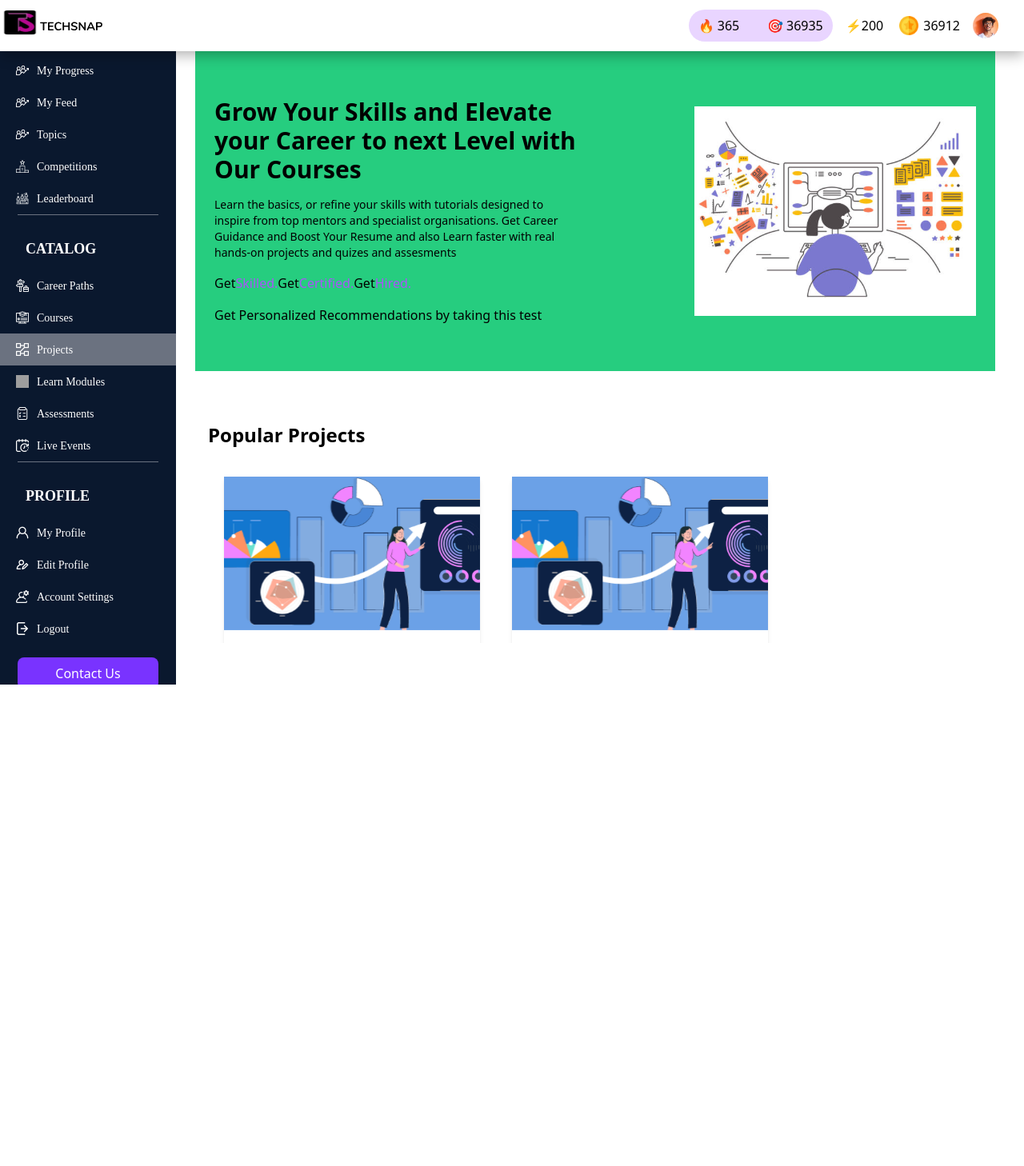
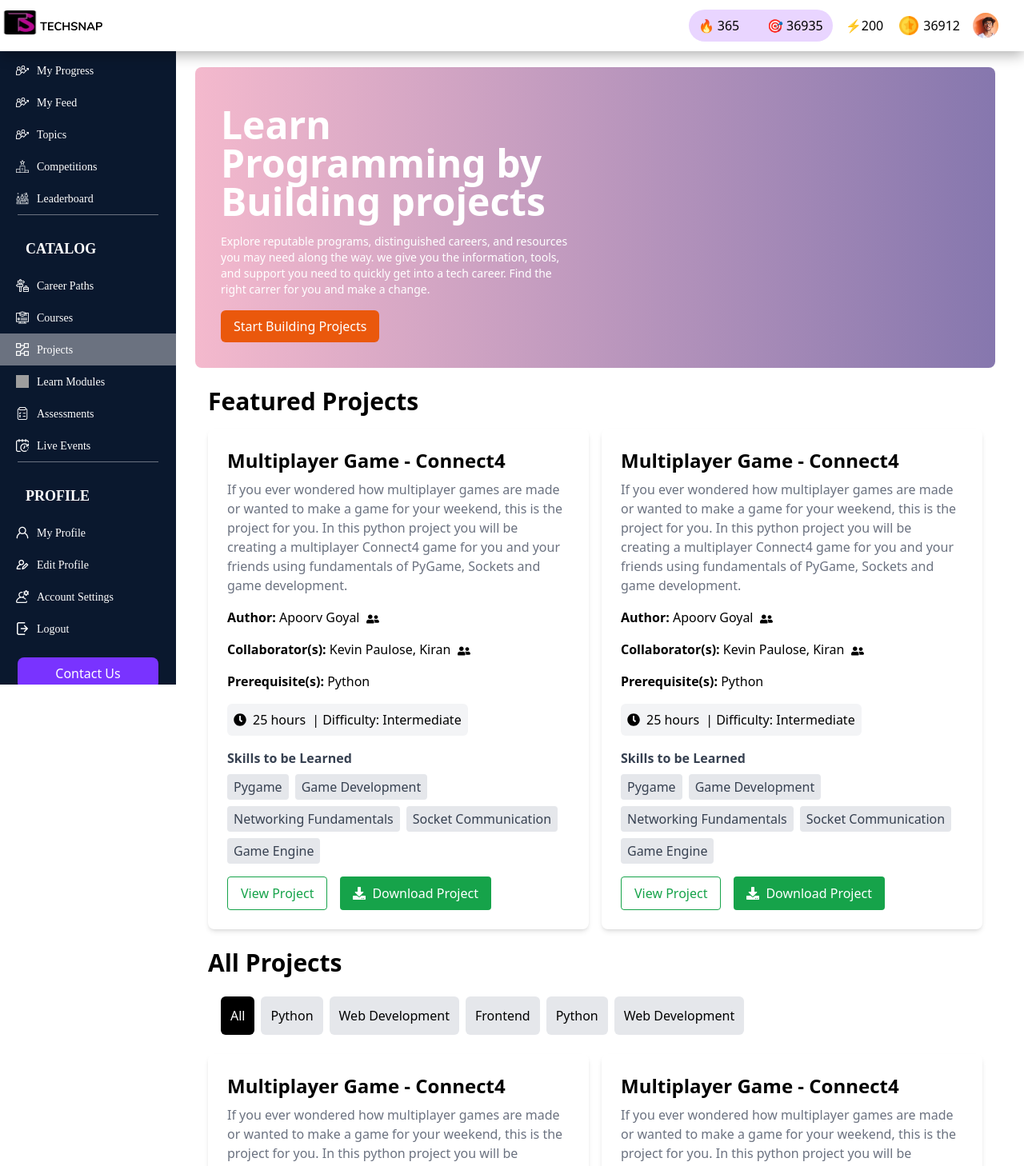
Before and after one commit to shayaliza/techsnap-react, a React (Vite) app: page /projects in a window 1280 px wide. Shown: the top 1458 px of the page at 80% size. Before the commit the page ends 804 px from the top, so only its background shows below. Built offline with nearby package versions, Linux system fonts and the light colour scheme; grey boxes are pictures that could not be loaded; the HTML template or start-up script is replaced by a standard one.

Commit message:
project n detail page

```diff
--- a/src/pages/projects/projects.jsx
+++ b/src/pages/projects/projects.jsx
@@ -1,4 +1,5 @@
 import React from "react";
+import { FaClock, FaDownload, FaUserFriends } from "react-icons/fa";
 import { useNavigate } from "react-router-dom";
 
 function Projects() {
@@ -6,181 +7,164 @@ function Projects() {
   const handleClick = () => {
     navigate("/projects/details");
   };
-  const Card = () => {
+  const CareerCard = () => {
     return (
-      <div class="course_card project_card m-5 w-[30%] min-w-[320px] mb-20 shadow-md flex flex-col">
-        <div class="image">
-          <img
-            src="/src/assets/card_banner.svg"
-            alt="card"
-            class="w-full h-48 object-cover"
-          />
-        </div>
-        <div class="course_body flex flex-col justify-between">
-          <div class="title p-4 pb-2">
-            <span class="text-pink-500 font-semibold">Tutorial</span>
-            <p class="font-bold">Introduction to Python</p>
-          </div>
-          <div class="par text-sm p-2">
-            <p>
-              Master the basics of data analysis in Python. Expand your skillset
-              by learning scientific computing with numpy. Master the basics of
-              data analysis in Python.
-            </p>
-          </div>
-          <div class="icons flex justify-between p-2">
-            <div class="icon_item flex items-center">
-              <span>
-                <img
-                  src="/src/assets/card_time.svg"
-                  alt="time"
-                  class="w-5 h-5"
-                />
-              </span>
-              <p>16 hours</p>
-            </div>
-            <div class="icon_item flex items-center">
-              <span>
-                <img
-                  src="/src/assets/card_time.svg"
-                  alt="time"
-                  class="w-5 h-5"
-                />
-              </span>
-              <p>16 hours</p>
-            </div>
-            <div class="icon_item flex items-center">
-              <span>
-                <img
-                  src="/src/assets/card_time.svg"
-                  alt="time"
-                  class="w-5 h-5"
-                />
-              </span>
-              <p>16 hours</p>
+      <div className="flex flex-col p-4 bg-white shadow-md border">
+        <div className="text-[#8677ae] text-sm">ASSESMENT</div>
+        <div className="font-bold text-black">Azure Fundamentals</div>
+
+        <div className="border border-gray-200 mt-10"></div>
+        <div className="flex justify-between mt-2" onClick={handleClick}>
+          <div className="text-gray-800">Theory</div>
+          <div className="flex gap-3">
+            <div className="text-blue-500 font-semibold">Topics</div>
+            <div className="border border-gray-800 rounded-md px-2 text-black ">
+              Start
             </div>
           </div>
-          <div class="author_tag flex items-center p-2">
-            <p class="text-gray-700 font-semibold">Author:</p>
-            <div class="name flex items-center ml-2">
-              <span>
-                <img src="/src/assets/coin.svg" alt="indian" class="w-4 h-4" />
-              </span>
-              <h3 class="text-gray-700 font-semibold">Alan Biju</h3>
-            </div>
+        </div>
+      </div>
+    );
+  };
+  const MainCard = () => {
+    return (
+      <div className="bg-card p-6 rounded-lg shadow-md">
+        <h2 className="text-2xl font-bold mb-2">Multiplayer Game - Connect4</h2>
+        <p className="text-gray-500 mb-4">
+          If you ever wondered how multiplayer games are made or wanted to make
+          a game for your weekend, this is the project for you. In this python
+          project you will be creating a multiplayer Connect4 game for you and
+          your friends using fundamentals of PyGame, Sockets and game
+          development.
+        </p>
+        <div className="mb-4">
+          <span className="font-semibold">Author:</span> Apoorv Goyal{" "}
+          <FaUserFriends className="inline-block ml-1" />
+        </div>
+        <div className="mb-4">
+          <span className="font-semibold">Collaborator(s):</span> Kevin Paulose,
+          Kiran <FaUserFriends className="inline-block ml-1" />
+        </div>
+        <div className="mb-4">
+          <span className="font-semibold">Prerequisite(s):</span> Python
+        </div>
+        <div className="flex flex-row items-center mb-4 bg-gray-100 w-max p-2 rounded-md">
+          <div className="mr-2 flex flex-row gap-2 ">
+            <FaClock className="mt-1" />
+            <div>25 hours</div>
           </div>
-          <div class="card_tags p-2">
-            <p class="font-semibold">Prerequisites :</p>
-            <div class="tags_box flex items-center">
-              <div class="tags bg-purple-200 py-1 px-2 rounded-lg mr-2">
-                <p>React</p>
-              </div>
-              <div class="tags bg-purple-200 py-1 px-2 rounded-lg mr-2">
-                <p>Kodo</p>
-              </div>
-            </div>
-          </div>
+          <span className="text-muted-foreground">
+            | Difficulty: Intermediate
+          </span>
+        </div>
+        <h3 className="font-semibold mb-2 text-gray-700">
+          Skills to be Learned
+        </h3>
+        <div className="flex flex-wrap gap-2 mb-4 text-gray-700">
+          <span className="px-2 py-1 rounded bg-gray-200">Pygame</span>
+          <span className="bg-gray-200 px-2 py-1 rounded">
+            Game Development
+          </span>
+          <span className="bg-gray-200 px-2 py-1 rounded">
+            Networking Fundamentals
+          </span>
+          <span className="bg-gray-200 px-2 py-1 rounded">
+            Socket Communication
+          </span>
+          <span className="bg-gray-200 px-2 py-1 rounded">Game Engine</span>
+        </div>
+        <div className="flex space-x-4">
           <button
-            class="w-full h-9 bg-blue-500 text-white font-semibold rounded-md mt-4"
+            className="px-4 py-2 rounded border-green-600 text-green-600 hover:bg-green-400/10 border"
             onClick={handleClick}
           >
-            View in Detail
+            View Project
+          </button>
+          <button className="px-4 py-2 rounded flex items-center bg-green-600 text-white ">
+            <FaDownload className="mr-2" /> Download Project
           </button>
         </div>
       </div>
     );
   };
   return (
-    <div>
-      <div class="w-full mx-auto max_width_holder max-w-[1400px] max-[1500px]:max-w-[1100px] overflow-x-hidden overflow-y-scroll ">
-        <section class="">
-          <div class="final bg-color relative bg-[#26cd7f]">
-            <div class="flex items-center max-[900px]:flex-col-reverse justify-between min-[900px]:h-[400px]">
-              <div class="w-full lg:w-1/2">
-                <div class="px-6 py-2">
-                  <div class="text-3xl font-bold mb-4">
-                    Grow Your Skills and Elevate your Career to next Level with
-                    Our Courses
-                  </div>
-                  <div class="mb-4">
-                    <p class="text-sm">
-                      Learn the basics, or refine your skills with tutorials
-                      designed to inspire from top mentors and specialist
-                      organisations. Get Career Guidance and Boost Your Resume
-                      and also Learn faster with real hands-on projects and
-                      quizes and assesments
-                    </p>
-                  </div>
-                  <div class="mb-4">
-                    <p class="text-base">
-                      Get <span class="text-purple-500">Skilled.</span> Get
-                      <span class="text-purple-500">Certified.</span> Get
-                      <span class="text-purple-500">Hired.</span>
-                    </p>
-                  </div>
-                  <div
-                    class="yellow_tag cursor-pointer"
-                    onclick="closeYellowTag()"
-                  >
-                    <p>Get Personalized Recommendations by taking this test</p>
-                    <div class="hide"></div>
-                  </div>
-                </div>
-              </div>
-              <div class="py-8 w-[40%] max-[900px]:w-[70%]">
-                <img
-                  src="/src/assets/banner_img.svg"
-                  alt="banner_pic"
-                  class="h-auto p-6"
-                />
-              </div>
-            </div>
+    <>
+      <div className="final m-auto flex flex-row  bg-gradient-to-r rounded-lg text-white from-[#f4b9cd] to-[#8677ae]  md:mt-5 mt-1 ">
+        <div className="xl:w-1/2 w-full md:p-8 p-6">
+          <div className="md:text-5xl text-2xl font-bold mt-4 ">
+            Learn Programming by Building projects
           </div>
-          <div class="final p-4">
-            <div class="title relative text-2xl mt-12 mb-4 font-bold">
-              <h1>Popular Projects</h1>
-            </div>
-            <div class=" flex flex-wrap ">
-              <Card />
-              <Card />
-              <Card />
-            </div>
+          <div className="mt-4 text-sm">
+            Explore reputable programs, distinguished careers, and resources you
+            may need along the way. we give you the information, tools, and
+            support you need to quickly get into a tech career. Find the right
+            carrer for you and make a change.
+          </div>
+          <div className=" px-4 py-2 rounded-md mt-4 text-white bg-orange-600 w-max ">
+            Start Building Projects
+          </div>
+        </div>
+        <div className="xl:w-1/2 hidden">
+          <div className="grid grid-cols-2 gap-4  my-4 mr-2">
+            <CareerCard />
+            <CareerCard />
+            <CareerCard />
+            <CareerCard />
+          </div>
+        </div>
+      </div>
+      <div className="final px-4">
+        <div className="text-3xl font-bold mt-6 mb-4">Featured Projects</div>
+        <div className="grid grid-cols-1 md:grid-cols-2 gap-4 m-auto mt-4">
+          <MainCard />
+          <MainCard />
+        </div>
+        <div className="text-3xl font-bold mt-6 mb-4">All Projects</div>
+        <div class="sticky  top-0 z-10 flex flex-wrap gap-2 mb-2 max-w-[1150px] mx-auto px-4 py-2 bg-white  overflow-hidden md:overflow-auto md:h-auto">
+          <div
+            class="tagCourse p-3 bg-black text-white rounded-md flex-shrink-0"
+            data-tag="all"
+          >
+            All
+          </div>
+          <div
+            class="tagCourse p-3 bg-gray-200 text-black rounded-md flex-shrink-0"
+            data-tag="python"
+          >
+            Python
+          </div>
+          <div
+            class="tagCourse p-3 bg-gray-200 text-black rounded-md flex-shrink-0"
+            data-tag="web-development"
+          >
+            Web Development
+          </div>
+          <div
+            class="tagCourse p-3 bg-gray-200 text-black rounded-md flex-shrink-0"
+            data-tag="frontend"
+          >
+            Frontend
           </div>
 
-          <div class=" px-4">
-            <div class="title flex justify-between items-center text-xl">
-              <div>
-                <p class="font-bold">All courses</p>
-                <span class="text-xs">86 results on techsnap</span>
-              </div>
-              <div class="search">
-                <form class="search-container flex">
-                  <input
-                    type="text"
-                    id="search-bar"
-                    placeholder="search courses"
-                    class="border border-gray-400 rounded px-2 py-1"
-                  />
-                  <a href="#">
-                    <img
-                      src="http://www.endlessicons.com/wp-content/uploads/2012/12/search-icon.png"
-                      class="search-icon w-10 h-10 "
-                      alt="search icon"
-                    />
-                  </a>
-                </form>
-              </div>
-            </div>
-            <div class=" flex flex-wrap ">
-              <Card />
-              <Card />
-              <Card />
-              <Card />
-            </div>
+          <div
+            class="tagCourse p-3 bg-gray-200 text-black rounded-md flex-shrink-0"
+            data-tag="python"
+          >
+            Python
           </div>
-        </section>
+          <div
+            class="tagCourse p-3 bg-gray-200 text-black rounded-md flex-shrink-0"
+            data-tag="web-development"
+          >
+            Web Development
+          </div>
+        </div>
+        <div className="grid grid-cols-1 md:grid-cols-2 gap-4  m-auto mt-4">
+          <MainCard />
+          <MainCard />
+        </div>
       </div>
-    </div>
+    </>
   );
 }
 
```
Also changed, not shown: src/pages/projects/details.jsx (+6 -1 lines).
